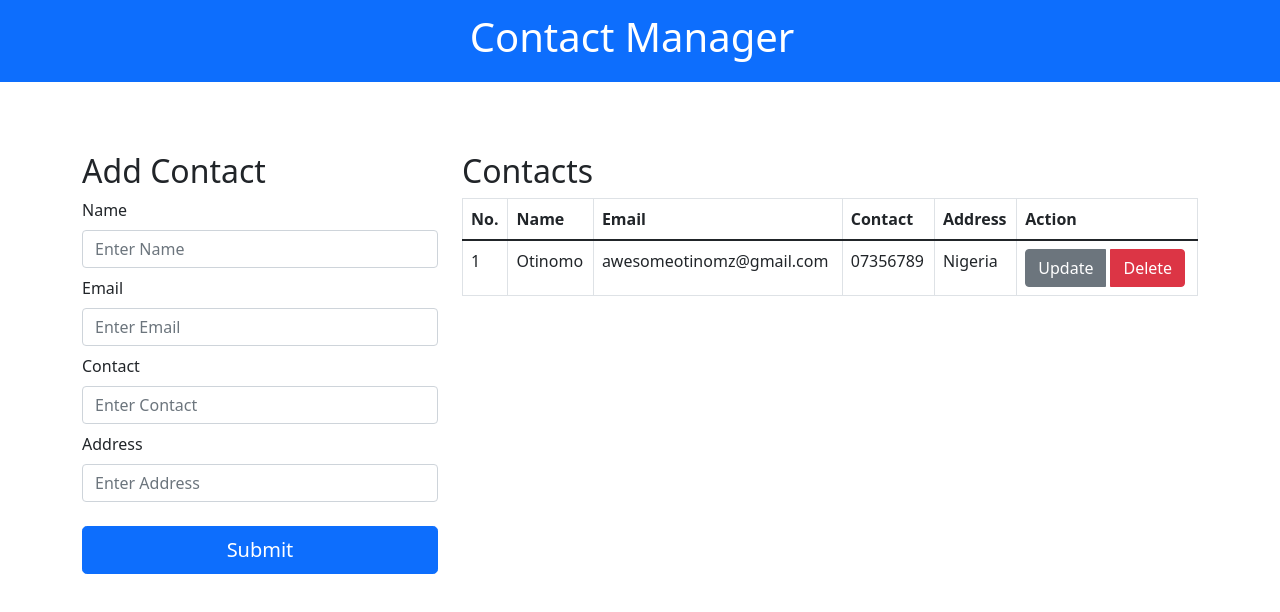
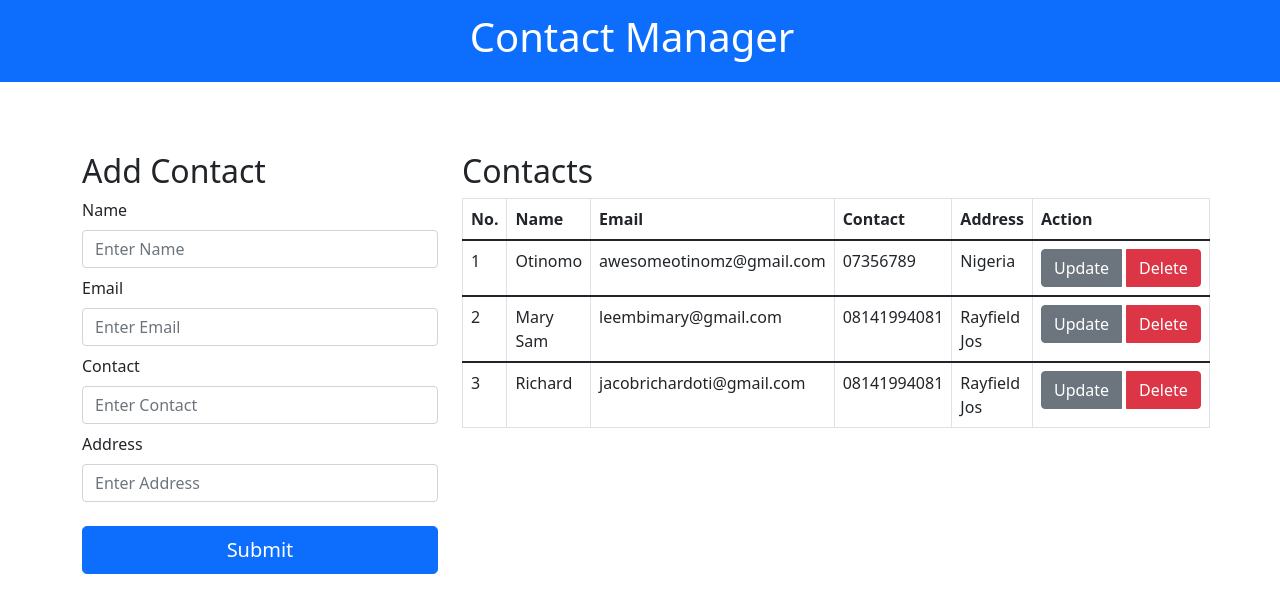
Before and after one commit to otinomz/REACT-crud-with-JSON, a React (Create React App) app: page / in a window 1280 px wide. Shown: the top 612 px of the page. Built offline with nearby package versions, Linux system fonts and the light colour scheme; data requests are answered from the project's data file.

Commit message:
the post method

```diff
--- a/db.json
+++ b/db.json
@@ -6,6 +6,21 @@
       "email": "awesomeotinomz@gmail.com",
       "contact": "07356789",
       "id": 1
+    },
+    {
+      "name": "Mary Sam",
+      "email": "leembimary@gmail.com",
+      "contact": "08141994081",
+      "address": "Rayfield Jos ",
+      "id": 2
+    },
+    {
+      "name": "Richard",
+      "email": "jacobrichardoti@gmail.com",
+      "contact": "08141994081",
+      "address": "Rayfield Jos ",
+      "value": "u",
+      "id": 3
     }
   ]
 }
--- a/src/App.js
+++ b/src/App.js
@@ -40,7 +40,39 @@ function App() {
   }
 
   const handleSubmit = (e) => {
+    // prevent the default behaviour of forms reloading
     e.preventDefault()
+    // check to see if the input field is empty
+    if (!name || !address || !email || !contact) {
+      toast.error("Please fill all input field")
+    } else {
+      axios.post(api, state)
+      toast.success("Added successfully")
+      // set the current state back to empty after
+      // updating hitting the submit button
+      setState(initialState)
+
+      // we have to refresh the page again
+      // to see the information reflected on  the table
+      // to avoid that, we add the setTimeout to do that
+      // within 500 milliseconds
+      setTimeout(() => {
+        loadUsers()
+      }, 500)
+
+    }
+  }
+
+  // handling input field change
+  const handleChange = (e) => {
+    // since the function would be receiving a paramter/value
+    // we ought to know that value to add to state
+    // using javascript event to retrieve the value
+    // e.target.value
+    // destructuring e.target
+    let { name, value } = e.target
+    // updating the state with the retrieved value
+    setState({...state, [name]: value})
   }
 
   return (
@@ -64,6 +96,7 @@ function App() {
                   placeholder="Enter Name"
                   name="name"
                   value={name}
+                  onChange={handleChange}
                 />
               </Form.Group>
               <Form.Group className="mt-2">
@@ -73,6 +106,7 @@ function App() {
                   placeholder="Enter Email"
                   name="email"
                   value={email}
+                  onChange={handleChange}
                 />
               </Form.Group>
               <Form.Group className="mt-2">
@@ -82,6 +116,7 @@ function App() {
                   placeholder="Enter Contact"
                   name="contact"
                   value={contact}
+                  onChange={handleChange}
                 />
               </Form.Group>
               <Form.Group className="mt-2">
@@ -91,6 +126,7 @@ function App() {
                   placeholder="Enter Address"
                   name="address"
                   value={address}
+                  onChange={handleChange}
                 />
               </Form.Group>
 
```
